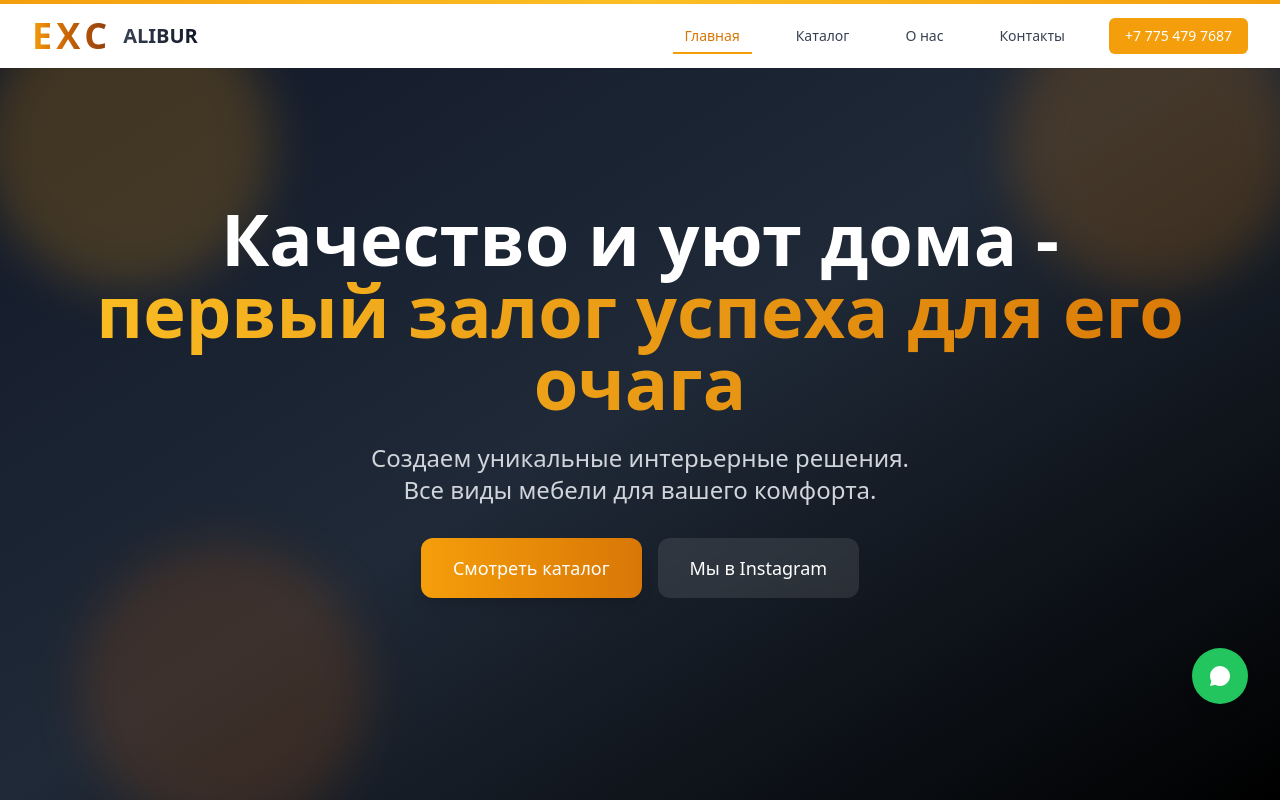
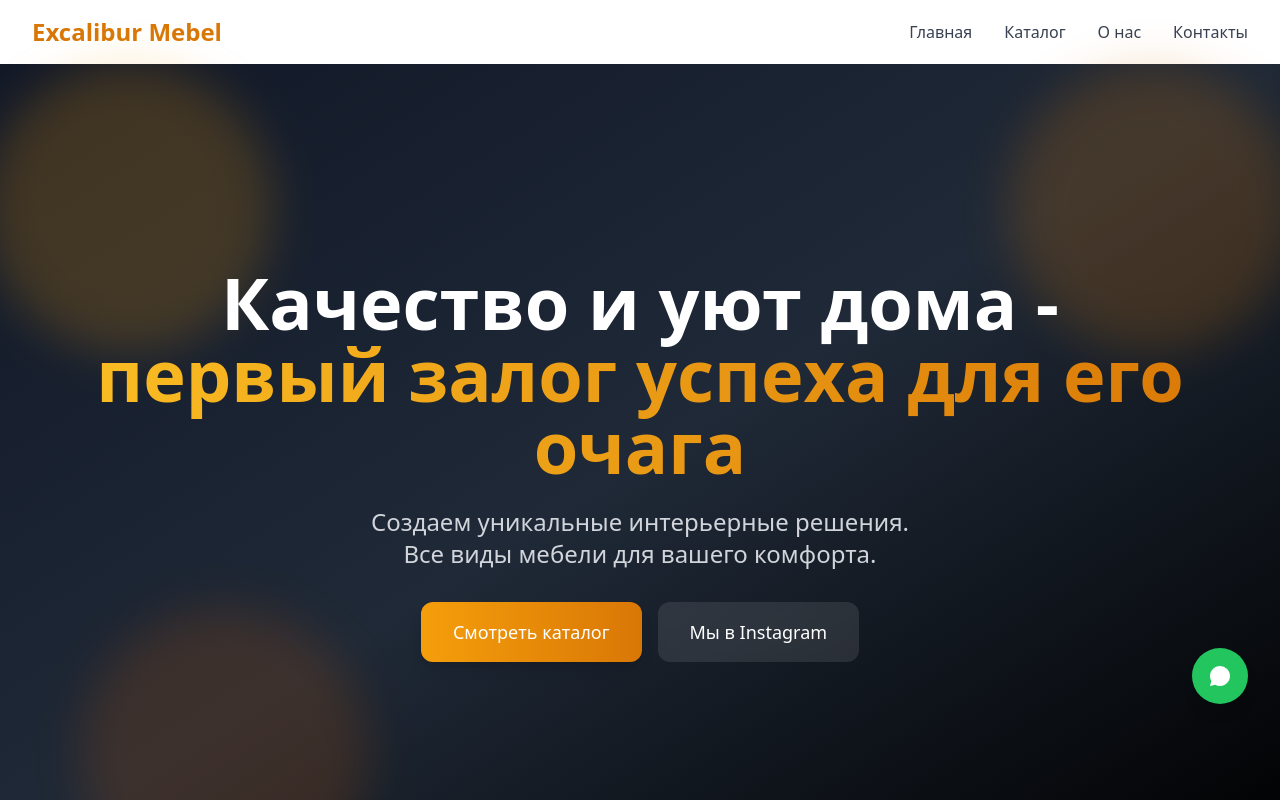
Before and after one commit to truwerrr/excalibur-mebel, a Next.js app: page / in a window 1280 px wide. Shown: the top 800 px of the page. Built offline with nearby package versions, Linux system fonts and the light colour scheme.

Commit message:
Fix project structure and dependencies

```diff
--- a/src/components/Header.tsx
+++ b/src/components/Header.tsx
@@ -15,98 +15,20 @@ export default function Header() {
   const pathname = usePathname()
 
   return (
-    <header className="bg-white shadow-sm fixed w-full top-0 z-50">
-      <div className="h-1 w-full bg-gradient-to-r from-amber-500 via-amber-400 to-amber-500"></div>
-      <nav className="max-w-7xl mx-auto px-4 sm:px-6 lg:px-8">
-        <div className="flex justify-between h-16">
-          <div className="flex items-center">
-            <Link href="/" className="flex-shrink-0 flex items-center group">
-              <div className="flex items-center">
-                <div className="flex items-center space-x-1 mr-2">
-                  <span className="text-4xl font-black bg-gradient-to-r from-amber-500 to-amber-600 bg-clip-text text-transparent hover:scale-105 transition-transform">E</span>
-                  <span className="text-4xl font-black bg-gradient-to-r from-amber-600 to-amber-700 bg-clip-text text-transparent hover:scale-105 transition-transform">X</span>
-                  <span className="text-4xl font-black bg-gradient-to-r from-amber-700 to-amber-800 bg-clip-text text-transparent hover:scale-105 transition-transform">C</span>
-                </div>
-                <div className="hidden md:block">
-                  <span className="text-xl font-semibold bg-gradient-to-r from-gray-700 to-gray-900 bg-clip-text text-transparent ml-2">
-                    ALIBUR
-                  </span>
-                </div>
-              </div>
-            </Link>
-          </div>
-
-          <div className="hidden sm:flex sm:space-x-8 sm:items-center">
-            {navigation.map((item) => (
-              <Link
-                key={item.name}
-                href={item.href}
-                className={`px-3 py-2 text-sm font-medium transition-colors relative group ${
-                  pathname === item.href
-                    ? 'text-amber-600'
-                    : 'text-gray-700 hover:text-amber-600'
-                }`}
-              >
-                {item.name}
-                <span className={`absolute bottom-0 left-0 w-full h-0.5 bg-amber-500 transform transition-transform origin-left ${
-                  pathname === item.href ? 'scale-x-100' : 'scale-x-0 group-hover:scale-x-100'
-                }`}></span>
-              </Link>
-            ))}
-            <a
-              href="tel:+77754797687"
-              className="bg-amber-500 text-white px-4 py-2 rounded-md text-sm font-medium hover:bg-amber-600 transition-colors"
-            >
-              +7 775 479 7687
-            </a>
-          </div>
-
-          <div className="sm:hidden flex items-center">
-            <button
-              onClick={() => setIsMobileMenuOpen(!isMobileMenuOpen)}
-              className="inline-flex items-center justify-center p-2 rounded-md text-gray-700 hover:text-amber-600"
-            >
-              <span className="sr-only">Открыть меню</span>
-              {isMobileMenuOpen ? (
-                <svg className="h-6 w-6" fill="none" viewBox="0 0 24 24" stroke="currentColor">
-                  <path strokeLinecap="round" strokeLinejoin="round" strokeWidth={2} d="M6 18L18 6M6 6l12 12" />
-                </svg>
-              ) : (
-                <svg className="h-6 w-6" fill="none" viewBox="0 0 24 24" stroke="currentColor">
-                  <path strokeLinecap="round" strokeLinejoin="round" strokeWidth={2} d="M4 6h16M4 12h16M4 18h16" />
-                </svg>
-              )}
-            </button>
+    <header className="bg-white shadow-sm">
+      <nav className="max-w-7xl mx-auto px-4 sm:px-6 lg:px-8 py-4">
+        <div className="flex justify-between items-center">
+          <Link href="/" className="text-2xl font-bold text-amber-600">
+            Excalibur Mebel
+          </Link>
+          <div className="flex space-x-8">
+            <Link href="/" className="text-gray-700 hover:text-amber-600">Главная</Link>
+            <Link href="/catalog" className="text-gray-700 hover:text-amber-600">Каталог</Link>
+            <Link href="/about" className="text-gray-700 hover:text-amber-600">О нас</Link>
+            <Link href="/contacts" className="text-gray-700 hover:text-amber-600">Контакты</Link>
           </div>
         </div>
       </nav>
-
-      {isMobileMenuOpen && (
-        <div className="sm:hidden bg-white border-t">
-          <div className="pt-2 pb-3 space-y-1">
-            {navigation.map((item) => (
-              <Link
-                key={item.name}
-                href={item.href}
-                className={`block px-3 py-2 text-base font-medium ${
-                  pathname === item.href
-                    ? 'text-amber-600 bg-amber-50'
-                    : 'text-gray-700 hover:text-amber-600 hover:bg-gray-50'
-                }`}
-                onClick={() => setIsMobileMenuOpen(false)}
-              >
-                {item.name}
-              </Link>
-            ))}
-            <a
-              href="tel:+77754797687"
-              className="block px-3 py-2 text-base font-medium text-amber-600"
-            >
-              +7 775 479 7687
-            </a>
-          </div>
-        </div>
-      )}
     </header>
   )
 }
--- a/tsconfig.json
+++ b/tsconfig.json
@@ -7,7 +7,7 @@
     ],
     "allowJs": true,
     "skipLibCheck": true,
-    "strict": false,
+    "strict": true,
     "noEmit": true,
     "incremental": true,
     "module": "esnext",
```
Also changed, not shown: package.json (+5 -6 lines).
